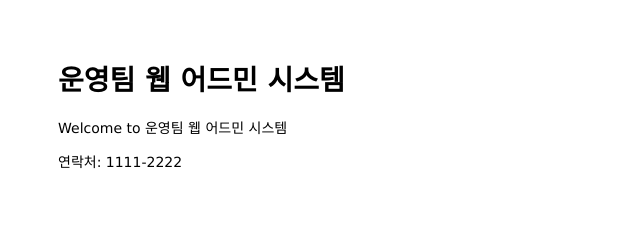
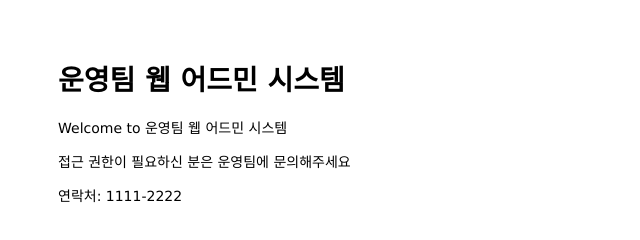
Before and after one commit to Rok-cyber/mastering-git-github, a website: page public/index.html in a window 1280 px wide. Shown: the whole page, without its empty margins (0-640 px from the left). Drawn offline with Linux system fonts and the light colour scheme.

Commit message:
Change content in main page

```diff
--- a/public/index.html
+++ b/public/index.html
@@ -8,6 +8,7 @@
 <body>
   <h1>운영팀 웹 어드민 시스템</h1>
   <p>Welcome to 운영팀 웹 어드민 시스템</p>
+  <p>접근 권한이 필요하신 분은 운영팀에 문의해주세요</p>
 </body>
 
 <footer>
```
